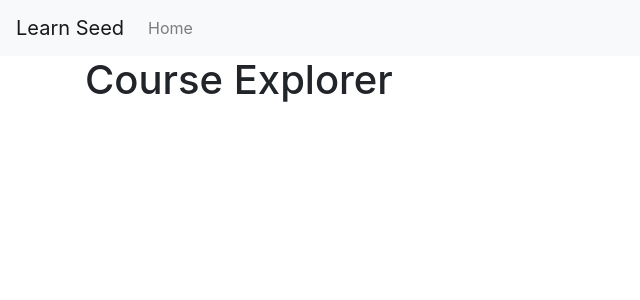
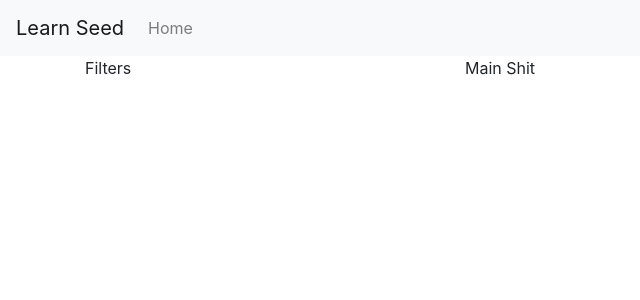
Before and after one commit to Stutive/stutive-ui, a React (Create React App) app: page / in a window 1280 px wide. Shown: the top 300 px of the page, without its empty margins (0-640 px from the left). Built offline with nearby package versions, Linux system fonts and the light colour scheme.

Commit message:
Random shit

```diff
--- a/src/UIComponents/containers/UIContainer.js
+++ b/src/UIComponents/containers/UIContainer.js
@@ -2,6 +2,10 @@ import React from 'react'
 
 import Container from 'react-bootstrap/Container'
 
-const UIContainer = (props) => <Container {...props}/>
+const UIContainer = ({children, ...props}) => (
+  <Container {...props}>
+    {children}
+  </Container>
+)
 
 export default UIContainer
--- a/src/containers/CourseExplorerView.js
+++ b/src/containers/CourseExplorerView.js
@@ -1,4 +1,7 @@
 import React from 'react'
+
+import Col from 'react-bootstrap/Col'
+import Row from 'react-bootstrap/Row'
 
 import UIContainer from '../UIComponents/containers/UIContainer'
 
@@ -9,7 +12,14 @@ const CourseExplorer = () => {
     <>
       <NavigationBar/>
       <UIContainer>
-        <h1>Course Explorer</h1>
+        <Row>
+          <Col lg={4}>
+            <p>Filters</p>
+          </Col>
+          <Col lg={4}>
+            <p> Main Shit</p>
+          </Col>
+        </Row>
       </UIContainer>
     </>
   )
```
